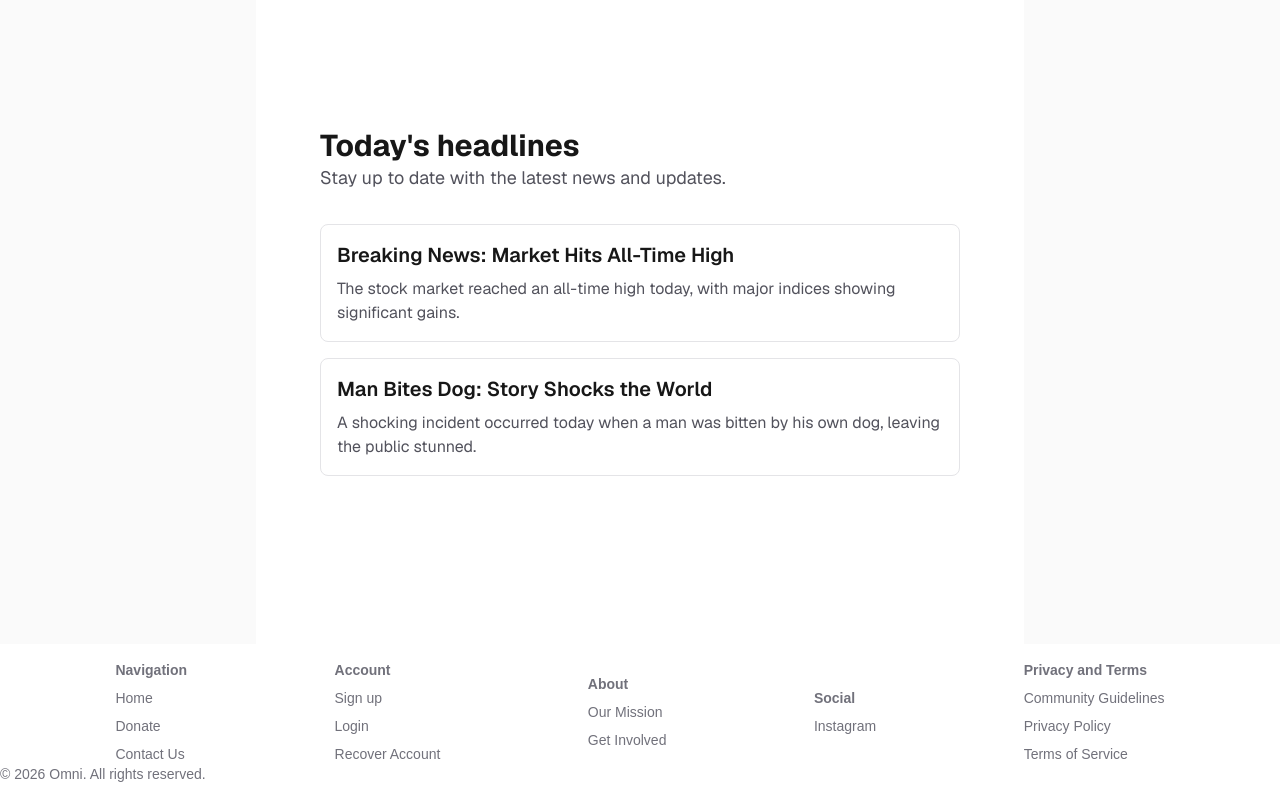
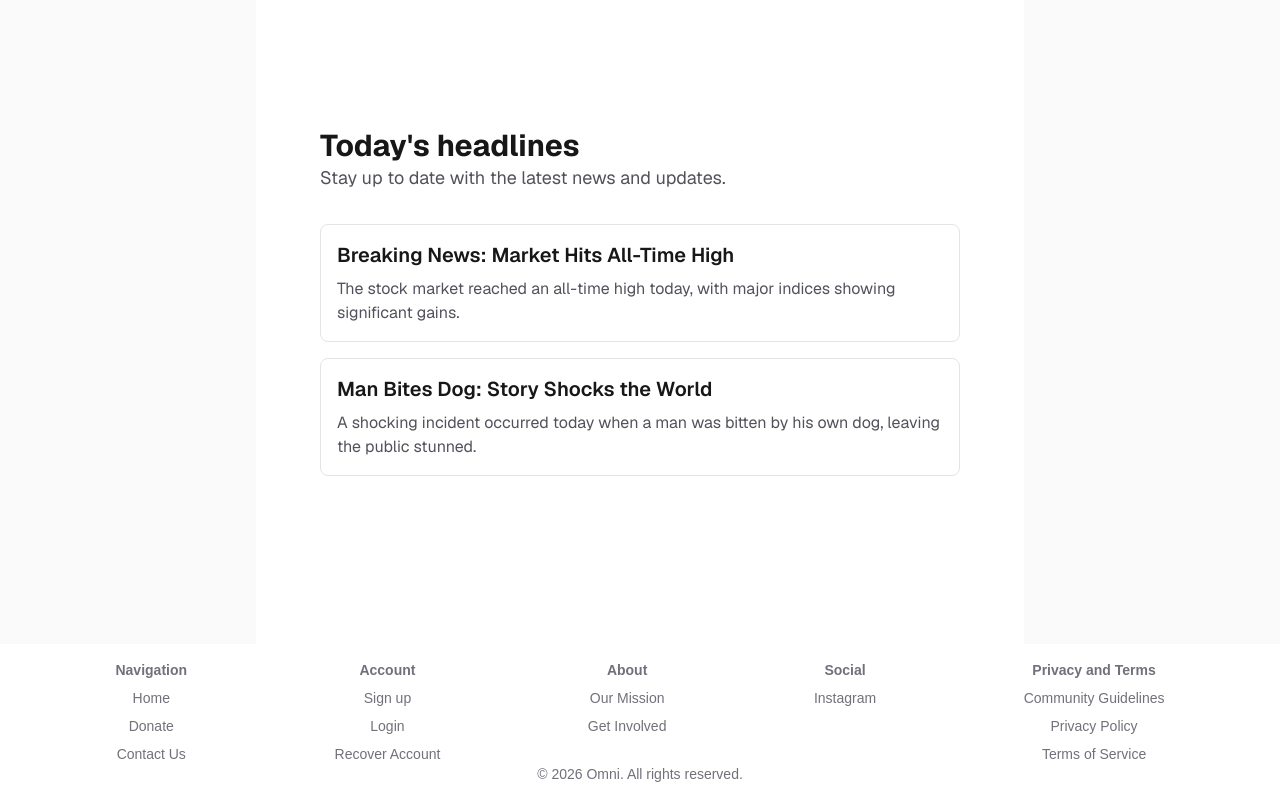
Before and after one commit to thomassrmcardle/Omni, a Next.js app in the folder app/: page / in a window 1280 px wide. Built offline with nearby package versions, Linux system fonts and the light colour scheme.

Commit message:
Fixed verticle alignment in footer.

```diff
--- a/app/app/globals.css
+++ b/app/app/globals.css
@@ -32,5 +32,4 @@ h3 {
 .space-evenly {
   display: flex;
   justify-content: space-evenly;
-  align-items: center;
 }
--- a/app/app/layout.tsx
+++ b/app/app/layout.tsx
@@ -19,7 +19,7 @@ export const metadata: Metadata = {
 
 function FooterLayout() {
   return (
-    <footer className="w-full py-4 text-sm text-zinc-500 dark:text-zinc-400">
+    <footer className="w-full text-center py-4 text-sm text-zinc-500 dark:text-zinc-400">
        <div className="flex space-evenly w-full gap-8">
         <div className="match-stack">
           <h3 className="font-semibold" >Navigation</h3>
```
